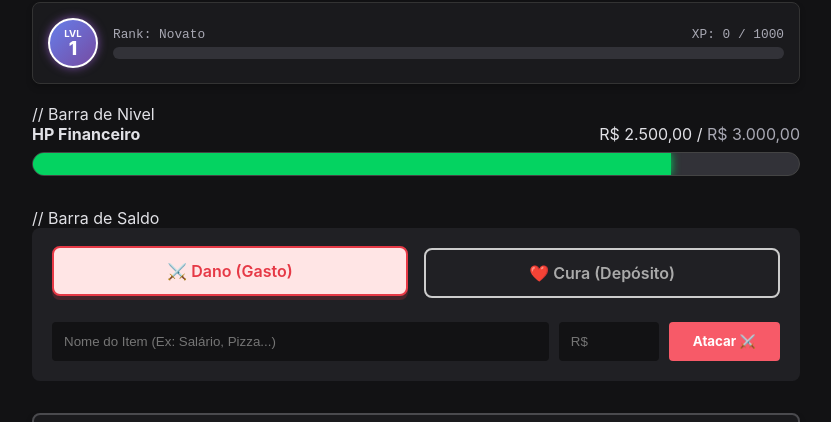
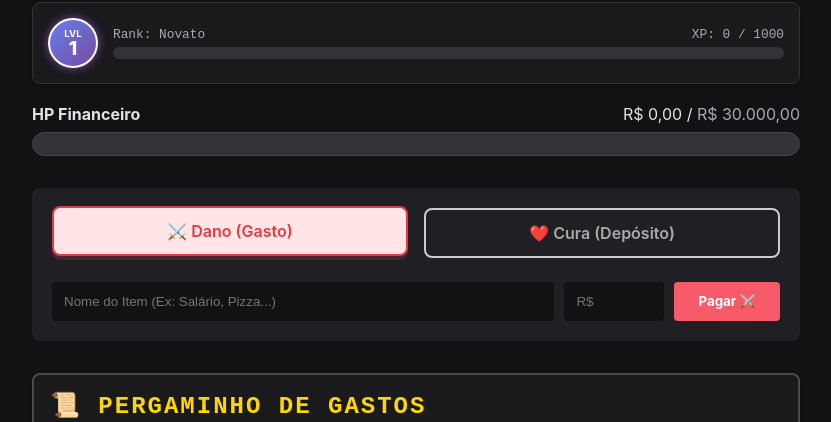
Before and after one commit to TI-nando/finance-quest, a React (Vite) app: page / in a window 1280 px wide. Shown: the part 99-521 px from the top of the page, without its empty margins (224-1055 px from the left). Built offline with nearby package versions, Linux system fonts and the light colour scheme; no server answers.

Commit message:
feat: redefinir saldo inicial e meta, ajustar ganho de XP e texto do botão

```diff
--- a/src/App.jsx
+++ b/src/App.jsx
@@ -8,7 +8,7 @@ import LevelBar from "./components/LevelBar";
 
 function App() {
   // --- ESTADOS (Save Game) ---
-  const [saldo, setSaldo] = usePersistedState("@financequest:saldo", 2500);
+  const [saldo, setSaldo] = usePersistedState("@financequest:saldo", 0);
   const [xp, setXp] = usePersistedState("@financequest:xp", 0);
   const [transactions, setTransactions] = usePersistedState(
     "@financequest:transactions",
@@ -17,7 +17,7 @@ function App() {
 
   // Estado para controlar se é Gasto (expense) ou Depósito (income)
   const [transactionType, setTransactionType] = useState("expense");
-  const [meta] = useState(3000);
+  const [meta] = useState(30000); // Definir o maximo de saldo.
 
   // Estados Temporários (Inputs)
   const [item, setItem] = useState("");
@@ -48,7 +48,7 @@ function App() {
     let xpGanho = 0;
 
     if (transactionType === "income") {
-      xpGanho = 10; // XP GANHO POR REGISTRAR (MUDA O XP)
+      xpGanho = 100; // XP GANHO POR REGISTRAR (MUDA O XP)
     }
     setXp((old) => old + xpGanho);
 
@@ -86,7 +86,7 @@ function App() {
   // --- RESETA TUDO ---
   const handleReset = () => {
     if (confirm("Tem a certeza que quer apagar o Save Game?")) {
-      setSaldo(2500);
+      setSaldo(0);
       setTransactions([]);
       setFeedback(null);
     }
@@ -120,8 +120,8 @@ function App() {
           🗑️ Reset Save
         </button>
       </header>
-      <LevelBar currentXP={xp} /> // Barra de Nivel
-      <HealthBar current={saldo} max={meta} /> // Barra de Saldo
+      <LevelBar currentXP={xp} /> {/* Barra de XP */}
+      <HealthBar current={saldo} max={meta} /> {/* Barra de Saldo */}
       {/* ÁREA DE COMBATE */}
       <div
         style={{
@@ -184,7 +184,7 @@ function App() {
             {loading
               ? "Invocando..."
               : transactionType === "expense"
-              ? "Atacar ⚔️"
+              ? "Pagar ⚔️"
               : "Curar ❤️"}
           </button>
         </div>
```
